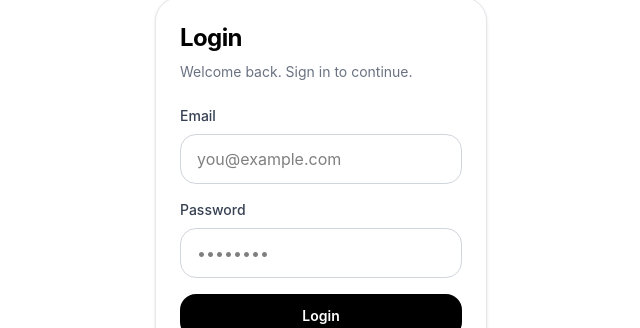
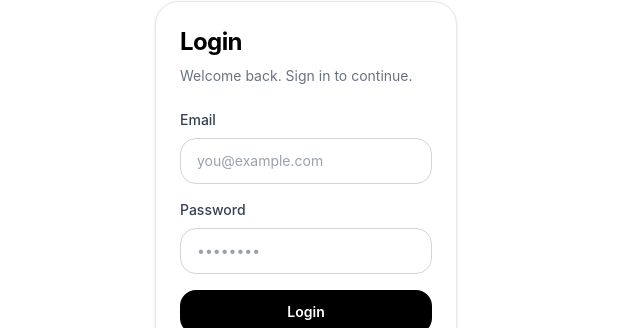
Before and after one commit to prajp98/ecommerce-frontend, a React (Vite) app: page /login in a window 1280 px wide. Shown: the part 128-456 px from the top of the page, without its empty margins (277-917 px from the left). Built offline with nearby package versions, Linux system fonts and the light colour scheme; no server answers.

Commit message:
feat: enhance Input component with improved styling and focus effects

```diff
--- a/src/components/ui/Input.tsx
+++ b/src/components/ui/Input.tsx
@@ -5,7 +5,7 @@ type InputProps = InputHTMLAttributes<HTMLInputElement>;
 export default function Input({ className = "", ...props }: InputProps) {
   return (
     <input
-      className={`w-full rounded-2xl border border-gray-300 px-4 py-3 outline-none transition focus:border-black ${className}`}
+      className={`w-full rounded-2xl border border-gray-300 bg-white px-4 py-3 text-sm text-gray-900 outline-none transition-all duration-200 placeholder:text-gray-400 focus:border-black focus:ring-2 focus:ring-black/10 ${className}`}
       {...props}
     />
   );
```
